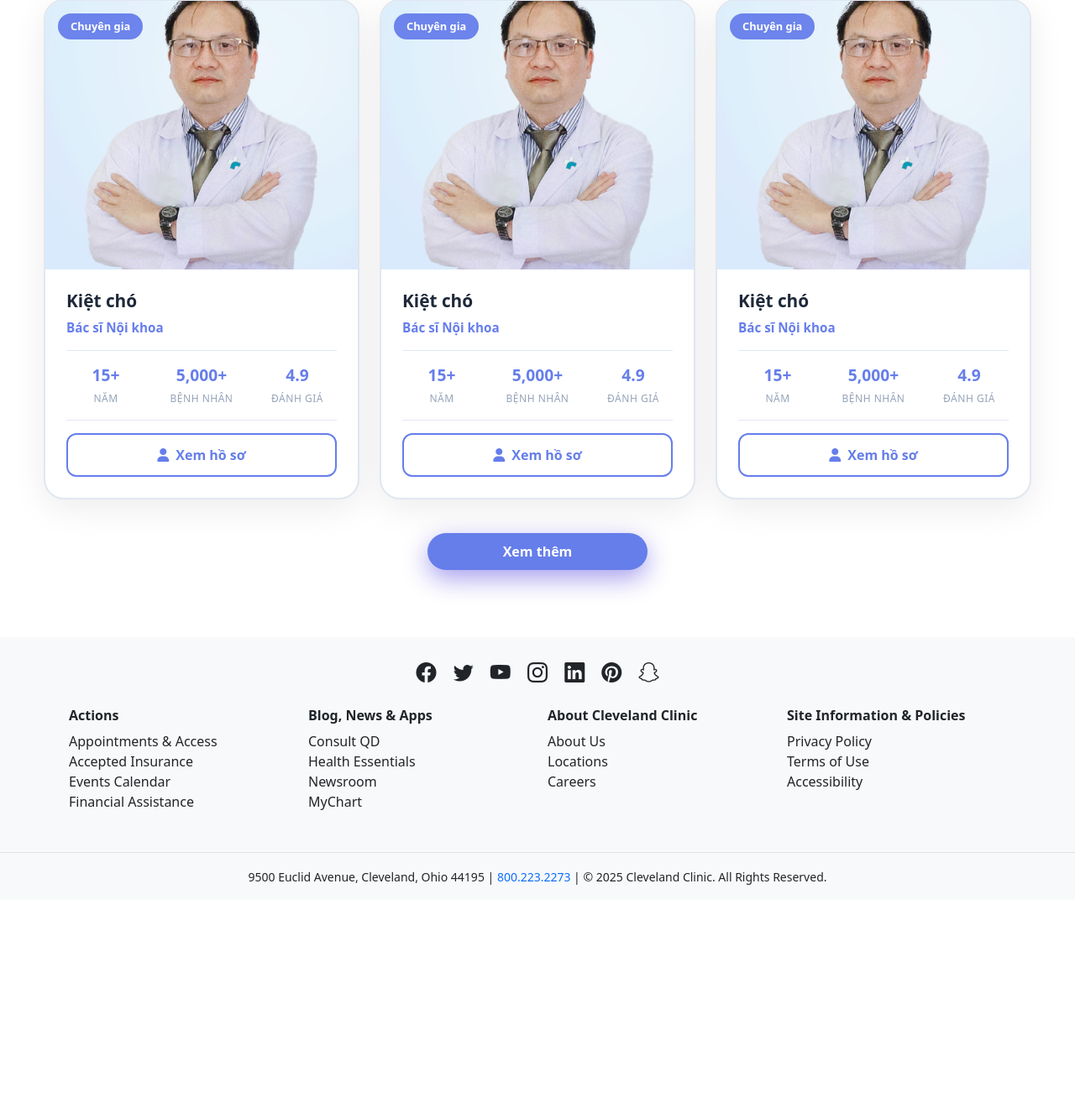
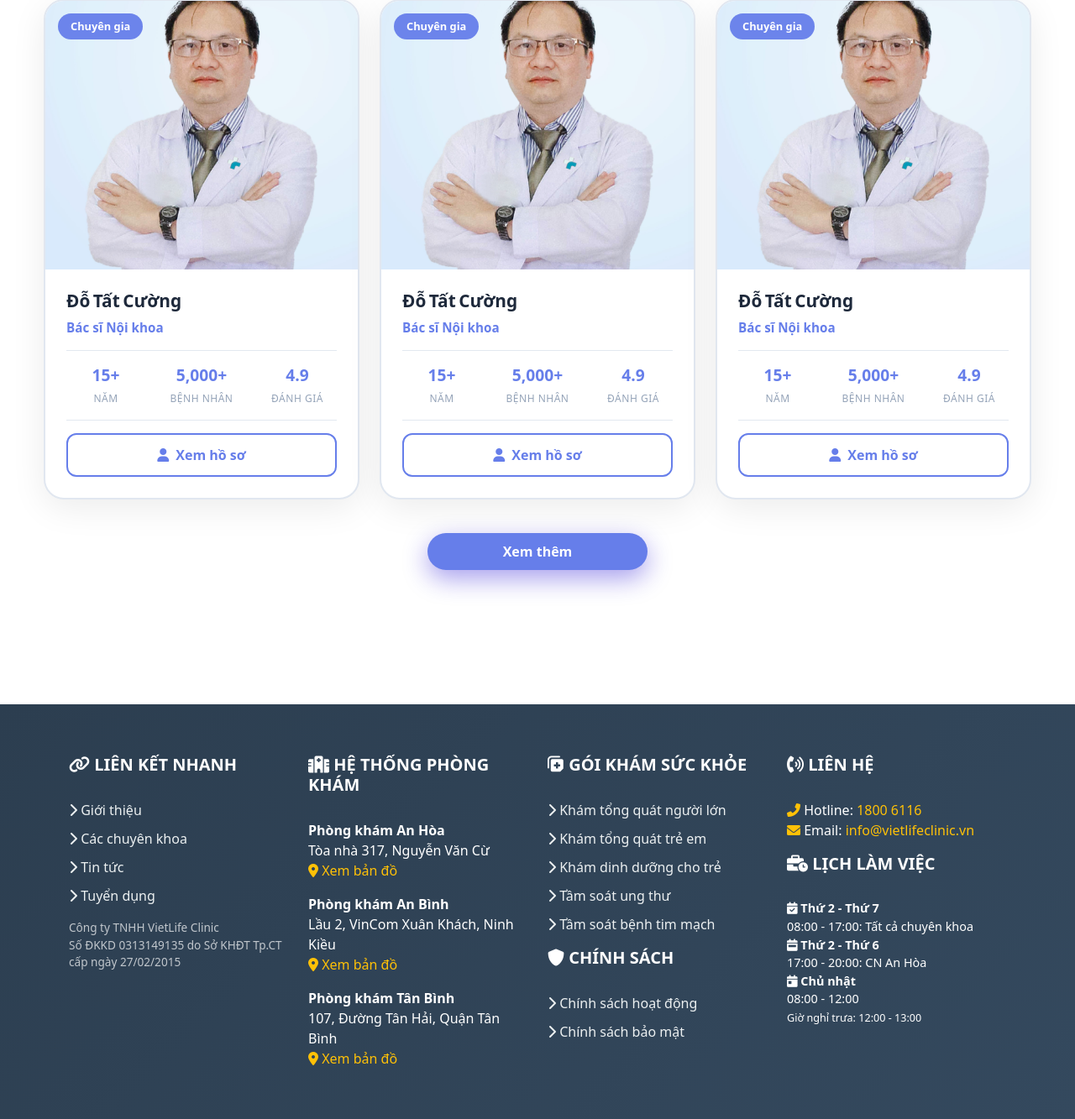
Before and after one commit to tinpaootr/DO_AN_1, a PHP site: page /pages/patient/homepage.html in a window 1280 px wide. Shown: the part 3249-4582 px from the top of the page at 84% size. Before the commit the page ends 4303 px from the top, so only its background shows below. Run offline with PHP 8.4, Linux system fonts and the light colour scheme; some libraries are stand-ins or nearby versions.

Commit message:
Cập nhật file mới

```diff
--- a/src/frontend/assets/css/style.css
+++ b/src/frontend/assets/css/style.css
@@ -138,3 +138,75 @@
     margin: 5px 0;
     border-color: #ddd;
 }
+
+
+/* Footer */
+        .footer {
+            background: linear-gradient(135deg, #2c3e50 0%, #34495e 100%);
+            color: white;
+            padding: 60px 0 20px;
+            margin-top: 80px;
+        }
+
+        .footer h5 {
+            font-weight: bold;
+            margin-bottom: 20px;
+            color: var(--primary-color);
+            position: relative;
+            padding-bottom: 10px;
+        }
+
+        .footer h5::after {
+            content: '';
+            position: absolute;
+            bottom: 0;
+            left: 0;
+            width: 40px;
+            height: 2px;
+            background: var(--primary-color);
+        }
+
+        .footer a {
+            color: #ecf0f1;
+            text-decoration: none;
+            transition: all 0.3s;
+        }
+
+        .footer a:hover {
+            color: var(--primary-color);
+            padding-left: 5px;
+        }
+
+        .footer ul {
+            padding-left: 0;
+            list-style: none;
+        }
+
+        .footer li {
+            margin-bottom: 10px;
+        }
+
+        .social-icons a {
+            display: inline-flex;
+            width: 40px;
+            height: 40px;
+            background: rgba(255, 255, 255, 0.1);
+            border-radius: 50%;
+            align-items: center;
+            justify-content: center;
+            margin-right: 10px;
+            transition: all 0.3s;
+        }
+
+        .social-icons a:hover {
+            background: var(--primary-color);
+            transform: translateY(-3px);
+        }
+
+        .copyright {
+            text-align: center;
+            padding-top: 30px;
+            margin-top: 30px;
+            border-top: 1px solid rgba(174, 154, 154, 0.1);
+            color: #95a5a6;
+        }
--- a/src/frontend/components/footer.html
+++ b/src/frontend/components/footer.html
@@ -1,63 +1,73 @@
 <!-- Footer -->
-    <footer class="bg-light text-dark pt-4">
-        <!-- Phần trên: Social Icons -->
-        <div class="container text-center mb-4 ">
-            <a href="#" class="text-dark me-3 fs-4"><i class="bi bi-facebook"></i></a>
-            <a href="#" class="text-dark me-3 fs-4"><i class="bi bi-twitter"></i></a>
-            <a href="#" class="text-dark me-3 fs-4"><i class="bi bi-youtube"></i></a>
-            <a href="#" class="text-dark me-3 fs-4"><i class="bi bi-instagram"></i></a>
-            <a href="#" class="text-dark me-3 fs-4"><i class="bi bi-linkedin"></i></a>
-            <a href="#" class="text-dark me-3 fs-4"><i class="bi bi-pinterest"></i></a>
-            <a href="#" class="text-dark fs-4"><i class="bi bi-snapchat"></i></a>
-        </div>
+<footer class="footer">
+    <div class="container">
+        <div class="row">
+            <!-- Quick Links -->
+            <div class="col-lg-3 col-md-6 mb-4">
+                <h5><i class="fas fa-link"></i> LIÊN KẾT NHANH</h5>
+                <ul class="list-unstyled">
+                    <li><a href="#"><i class="fas fa-chevron-right"></i> Giới thiệu</a></li>
+                    <li><a href="#"><i class="fas fa-chevron-right"></i> Các chuyên khoa</a></li>
+                    <li><a href="#"><i class="fas fa-chevron-right"></i> Tin tức</a></li>
+                    <li><a href="#"><i class="fas fa-chevron-right"></i> Tuyển dụng</a></li>
+                </ul>
+                <p class="mt-3" style="font-size: 0.85rem; opacity: 0.7;">
+                    Công ty TNHH VietLife Clinic<br>
+                    Số ĐKKD 0313149135 do Sở KHĐT Tp.CT cấp ngày 27/02/2015
+                </p>
+            </div>
 
-        <!-- Phần dưới: Các cột -->
-        <div class="container">
-            <div class="row text-start">
-                <div class="col-md-3 mb-3">
-                    <h6 class="fw-bold">Actions</h6>
-                    <ul class="list-unstyled">
-                        <li><a href="#" class="text-dark text-decoration-none">Appointments & Access</a></li>
-                        <li><a href="#" class="text-dark text-decoration-none">Accepted Insurance</a></li>
-                        <li><a href="#" class="text-dark text-decoration-none">Events Calendar</a></li>
-                        <li><a href="#" class="text-dark text-decoration-none">Financial Assistance</a></li>
-                    </ul>
-                </div>
+            <!-- System -->
+            <div class="col-lg-3 col-md-6 mb-4">
+                <h5><i class="fas fa-hospital"></i> HỆ THỐNG PHÒNG KHÁM</h5>
+                <p><strong>Phòng khám An Hòa</strong><br>
+                Tòa nhà 317, Nguyễn Văn Cừ<br>
+                <a href="#" class="text-warning"><i class="fas fa-map-marker-alt"></i> Xem bản đồ</a></p>
+                <p><strong>Phòng khám An Bình</strong><br>
+                Lầu 2, VinCom Xuân Khách, Ninh Kiều<br>
+                <a href="#" class="text-warning"><i class="fas fa-map-marker-alt"></i> Xem bản đồ</a></p>
+                <p><strong>Phòng khám Tân Bình</strong><br>
+                107, Đường Tân Hải, Quận Tân Bình<br>
+                <a href="#" class="text-warning"><i class="fas fa-map-marker-alt"></i> Xem bản đồ</a></p>
+            </div>
 
-                <div class="col-md-3 mb-3">
-                    <h6 class="fw-bold">Blog, News & Apps</h6>
-                    <ul class="list-unstyled">
-                        <li><a href="#" class="text-dark text-decoration-none">Consult QD</a></li>
-                        <li><a href="#" class="text-dark text-decoration-none">Health Essentials</a></li>
-                        <li><a href="#" class="text-dark text-decoration-none">Newsroom</a></li>
-                        <li><a href="#" class="text-dark text-decoration-none">MyChart</a></li>
-                    </ul>
-                </div>
+            <!-- Services -->
+            <div class="col-lg-3 col-md-6 mb-4">
+                <h5><i class="fas fa-notes-medical"></i> GÓI KHÁM SỨC KHỎE</h5>
+                <ul class="list-unstyled">
+                    <li><a href="#"><i class="fas fa-chevron-right"></i> Khám tổng quát người lớn</a></li>
+                    <li><a href="#"><i class="fas fa-chevron-right"></i> Khám tổng quát trẻ em</a></li>
+                    <li><a href="#"><i class="fas fa-chevron-right"></i> Khám dinh dưỡng cho trẻ</a></li>
+                    <li><a href="#"><i class="fas fa-chevron-right"></i> Tầm soát ung thư</a></li>
+                    <li><a href="#"><i class="fas fa-chevron-right"></i> Tầm soát bệnh tim mạch</a></li>
+                </ul>
+                <h5 class="mt-3"><i class="fas fa-shield-alt"></i> CHÍNH SÁCH</h5>
+                <ul class="list-unstyled">
+                    <li><a href="#"><i class="fas fa-chevron-right"></i> Chính sách hoạt động</a></li>
+                    <li><a href="#"><i class="fas fa-chevron-right"></i> Chính sách bảo mật</a></li>
+                </ul>
+            </div>
 
-                <div class="col-md-3 mb-3">
-                    <h6 class="fw-bold">About Cleveland Clinic</h6>
-                    <ul class="list-unstyled">
-                        <li><a href="#" class="text-dark text-decoration-none">About Us</a></li>
-                        <li><a href="#" class="text-dark text-decoration-none">Locations</a></li>
-                        <li><a href="#" class="text-dark text-decoration-none">Careers</a></li>
-                    </ul>
-                </div>
-
-                <div class="col-md-3 mb-3">
-                    <h6 class="fw-bold">Site Information & Policies</h6>
-                    <ul class="list-unstyled">
-                        <li><a href="#" class="text-dark text-decoration-none">Privacy Policy</a></li>
-                        <li><a href="#" class="text-dark text-decoration-none">Terms of Use</a></li>
-                        <li><a href="#" class="text-dark text-decoration-none">Accessibility</a></li>
-                    </ul>
-                </div>
+            <!-- Contact -->
+            <div class="col-lg-3 col-md-6 mb-4">
+                <h5><i class="fas fa-phone-volume"></i> LIÊN HỆ</h5>
+                <p>
+                    <i class="fas fa-phone-alt text-warning"></i> Hotline: <span class="text-warning">1800 6116</span><br>
+                    <i class="fas fa-envelope text-warning"></i> Email: <span class="text-warning">info@vietlifeclinic.vn</span>
+                </p>
+                <h5 class="mt-3"><i class="fas fa-business-time"></i> LỊCH LÀM VIỆC</h5>
+                <p style="font-size: 0.9rem;">
+                    <i class="fas fa-calendar-check"></i> <strong>Thứ 2 - Thứ 7</strong><br>
+                    08:00 - 17:00: Tất cả chuyên khoa<br>
+                    <i class="fas fa-calendar-week"></i> <strong>Thứ 2 - Thứ 6</strong><br>
+                    17:00 - 20:00: CN An Hòa<br>
+                    <i class="fas fa-calendar-day"></i> <strong>Chủ nhật</strong><br>
+                    08:00 - 12:00<br>
+                    <small>Giờ nghỉ trưa: 12:00 - 13:00</small>
+                </p>
             </div>
         </div>
 
-        <!-- Dòng cuối: Địa chỉ + bản quyền -->
-        <div class="text-center py-3 border-top mt-3">
-            <small>9500 Euclid Avenue, Cleveland, Ohio 44195 | <a href="tel:8002232273"
-                    class="text-decoration-none">800.223.2273</a> | © 2025 Cleveland Clinic. All Rights
-                Reserved.</small>
-        </div>
-    </footer>
+
+    </div>
+</footer>
--- a/src/frontend/pages/doctor/benhnhan.html
+++ b/src/frontend/pages/doctor/benhnhan.html
@@ -452,9 +452,9 @@
         <div class="row">
             <div class="col-lg-2 col-md-3 sidebar">
                 <h4><i class="ri-stethoscope-line"></i> Bác Sĩ</h4>
-                <a href="#"><i class="ri-dashboard-line"></i> Dashboard</a>
-                <a href="#" class="active"><i class="ri-user-heart-line"></i> Bệnh nhân</a>
-                <a href="#"><i class="ri-calendar-check-line"></i> Lịch khám</a>
+                <a href="dashboard.html"><i class="ri-dashboard-line"></i> Dashboard</a>
+                <a href="lichkham.html"><i class="ri-calendar-check-line"></i> Lịch khám</a>
+                <a href="benhnhan.html" class="active"><i class="ri-user-heart-line"></i> Bệnh nhân</a>
                 <a href="#"><i class="ri-file-list-3-line"></i> Hồ sơ bệnh án</a>
                 <a href="#"><i class="ri-settings-3-line"></i> Cài đặt</a>
             </div>
--- a/src/frontend/pages/patient/dsGoiKham.html
+++ b/src/frontend/pages/patient/dsGoiKham.html
@@ -154,7 +154,7 @@
 
   <div class="container">
     <!-- Thanh thông tin -->
-    <div class="clinic-info-bar">
+    <!-- <div class="clinic-info-bar">
       <div>
         <i class="fas fa-hospital me-2 text-primary"></i>
         <span class="fw-bold">Bệnh viện Đa khoa Quốc tế Nam Sài Gòn</span>
@@ -162,7 +162,7 @@
       <small class="text-secondary">
         <i class="fas fa-map-marker-alt me-1"></i> Số 88, Đường số 8, KDC Trung Sơn, TP Hồ Chí Minh
       </small>
-    </div>
+    </div> -->
 
     <div class="row g-4">
       <!-- Cột bên trái -->
--- a/src/frontend/pages/patient/homepage.html
+++ b/src/frontend/pages/patient/homepage.html
@@ -1204,7 +1204,7 @@
                             <span class="doctor-badge">Chuyên gia</span>
                         </div>
                         <div class="doctor-info-modern">
-                            <h5 class="doctor-name-modern">Kiệt chó</h5>
+                            <h5 class="doctor-name-modern">Đỗ Tất Cường</h5>
                             <p class="doctor-specialty-modern">Bác sĩ Nội khoa</p>
                             <div class="doctor-stats">
                                 <div class="stat-item">
@@ -1234,7 +1234,7 @@
                             <span class="doctor-badge">Chuyên gia</span>
                         </div>
                         <div class="doctor-info-modern">
-                            <h5 class="doctor-name-modern">Kiệt chó</h5>
+                            <h5 class="doctor-name-modern">Đỗ Tất Cường</h5>
                             <p class="doctor-specialty-modern">Bác sĩ Nội khoa</p>
                             <div class="doctor-stats">
                                 <div class="stat-item">
@@ -1264,7 +1264,7 @@
                             <span class="doctor-badge">Chuyên gia</span>
                         </div>
                         <div class="doctor-info-modern">
-                            <h5 class="doctor-name-modern">Kiệt chó</h5>
+                            <h5 class="doctor-name-modern">Đỗ Tất Cường</h5>
                             <p class="doctor-specialty-modern">Bác sĩ Nội khoa</p>
                             <div class="doctor-stats">
                                 <div class="stat-item">
@@ -1298,68 +1298,7 @@
     </section>
 
     <!-- Footer -->
-    <footer class="bg-light text-dark pt-4">
-        <!-- Phần trên: Social Icons -->
-        <div class="container text-center mb-4 ">
-            <a href="#" class="text-dark me-3 fs-4"><i class="bi bi-facebook"></i></a>
-            <a href="#" class="text-dark me-3 fs-4"><i class="bi bi-twitter"></i></a>
-            <a href="#" class="text-dark me-3 fs-4"><i class="bi bi-youtube"></i></a>
-            <a href="#" class="text-dark me-3 fs-4"><i class="bi bi-instagram"></i></a>
-            <a href="#" class="text-dark me-3 fs-4"><i class="bi bi-linkedin"></i></a>
-            <a href="#" class="text-dark me-3 fs-4"><i class="bi bi-pinterest"></i></a>
-            <a href="#" class="text-dark fs-4"><i class="bi bi-snapchat"></i></a>
-        </div>
-
-        <!-- Phần dưới: Các cột -->
-        <div class="container">
-            <div class="row text-start">
-                <div class="col-md-3 mb-3">
-                    <h6 class="fw-bold">Actions</h6>
-                    <ul class="list-unstyled">
-                        <li><a href="#" class="text-dark text-decoration-none">Appointments & Access</a></li>
-                        <li><a href="#" class="text-dark text-decoration-none">Accepted Insurance</a></li>
-                        <li><a href="#" class="text-dark text-decoration-none">Events Calendar</a></li>
-                        <li><a href="#" class="text-dark text-decoration-none">Financial Assistance</a></li>
-                    </ul>
-                </div>
-
-                <div class="col-md-3 mb-3">
-                    <h6 class="fw-bold">Blog, News & Apps</h6>
-                    <ul class="list-unstyled">
-                        <li><a href="#" class="text-dark text-decoration-none">Consult QD</a></li>
-                        <li><a href="#" class="text-dark text-decoration-none">Health Essentials</a></li>
-                        <li><a href="#" class="text-dark text-decoration-none">Newsroom</a></li>
-                        <li><a href="#" class="text-dark text-decoration-none">MyChart</a></li>
-                    </ul>
-                </div>
-
-                <div class="col-md-3 mb-3">
-                    <h6 class="fw-bold">About Cleveland Clinic</h6>
-                    <ul class="list-unstyled">
-                        <li><a href="#" class="text-dark text-decoration-none">About Us</a></li>
-                        <li><a href="#" class="text-dark text-decoration-none">Locations</a></li>
-                        <li><a href="#" class="text-dark text-decoration-none">Careers</a></li>
-                    </ul>
-                </div>
-
-                <div class="col-md-3 mb-3">
-                    <h6 class="fw-bold">Site Information & Policies</h6>
-                    <ul class="list-unstyled">
-                        <li><a href="#" class="text-dark text-decoration-none">Privacy Policy</a></li>
-                        <li><a href="#" class="text-dark text-decoration-none">Terms of Use</a></li>
-                        <li><a href="#" class="text-dark text-decoration-none">Accessibility</a></li>
-                    </ul>
-                </div>
-            </div>
-        </div>
-
-        <!-- Dòng cuối: Địa chỉ + bản quyền -->
-        <div class="text-center py-3 border-top mt-3">
-            <small>9500 Euclid Avenue, Cleveland, Ohio 44195 | <a href="tel:8002232273"
-                    class="text-decoration-none">800.223.2273</a> | © 2025 Cleveland Clinic. All Rights
-                Reserved.</small>
-        </div>
-    </footer>
+    <div id="footer"></div>
 
     <!-- Bootstrap Icons của FOOTER -->
     <link rel="stylesheet" href="https://cdn.jsdelivr.net/npm/bootstrap-icons/font/bootstrap-icons.css">
@@ -1393,6 +1332,14 @@
 
 </script>
 <script src="../../assets/js/navbar.js"></script>
+<script>
+    fetch("../../components/footer.html")
+  .then(res => res.text())
+  .then(data => {
+    document.getElementById("footer").innerHTML = data;
+  })
+  .catch(err => console.error("Lỗi load footer:", err));
+</script>
 
 
 
```
Also changed, not shown: src/frontend/pages/doctor/dashboard.html (+155 -187 lines), src/frontend/pages/doctor/lichkham.html (+4 -5 lines), src/frontend/pages/patient/danhmucCK.html (+12 -13 lines), src/frontend/pages/patient/dsBacSi.html (+9 -9 lines).
